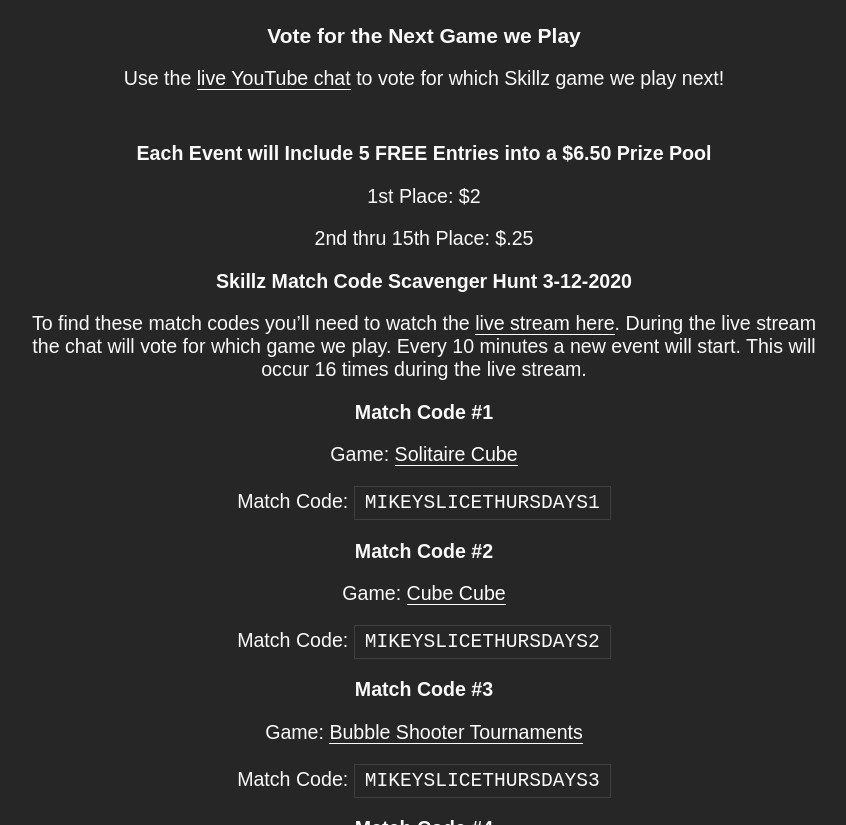
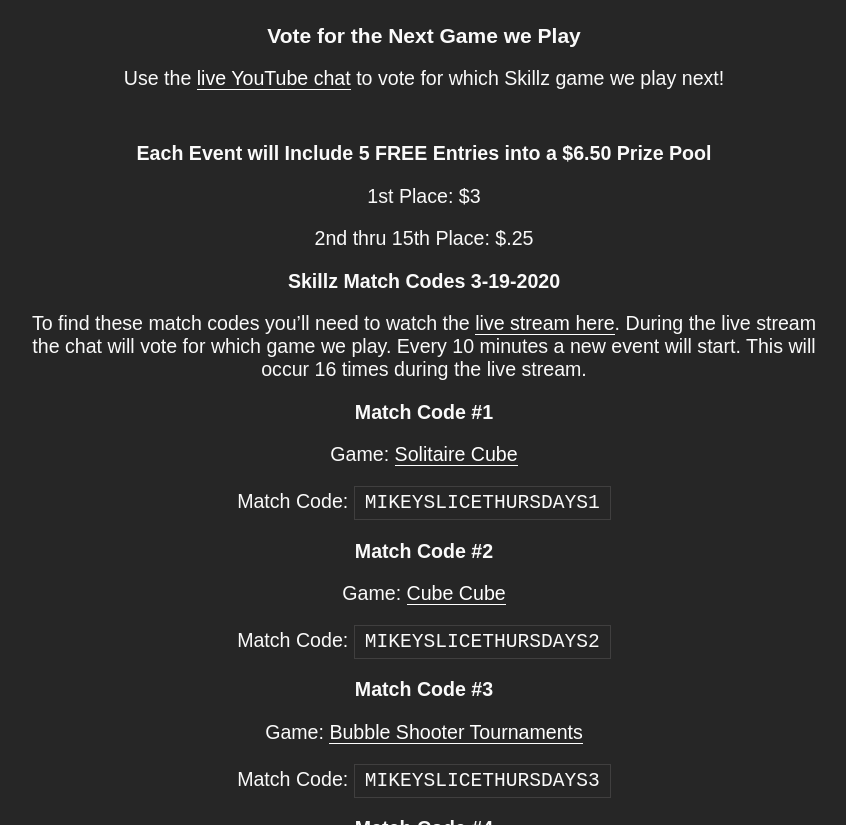
Before and after one commit to mikeyslice/esports-medium, a Jekyll site: the page built from skillz-match-codes.md, in a window 1280 px wide and 900 px high, scrolled down 1581 px, cut to the strip 75-900 px from the top of the window. Shown: the whole strip, without its empty margins (216-1062 px from the left). Built offline with Jekyll 4.4.1, drawn with Linux system fonts in a browser that asks for light colours.

Commit message:
Update Skillz Match Codes “skillz-match-codes”

```diff
--- a/_includes/pages/skillz-match-codes.html
+++ b/_includes/pages/skillz-match-codes.html
@@ -21,14 +21,14 @@
 Each Event will Include 5 FREE Entries into a $6.50 Prize Pool
 </h3>
 <ul>
-<li><p>1st Place: $2</p>
+<li><p>1st Place: $3</p>
 </li>
 <li>
 <p>2nd thru 15th Place: $.25</p>
 </li>
 </ul>
 <h3>
-Skillz Match Code Scavenger Hunt 3-12-2020
+Skillz Match Codes 3-19-2020
 </h3>
 <p>
 To find these match codes you’ll need to watch the <a href="https://youtu.be/-2B7U58Fjxk">live stream here</a>. During the live stream the chat will vote for which game we play. Every 10 minutes a new event will start. This will occur 16 times during the live stream.
```
